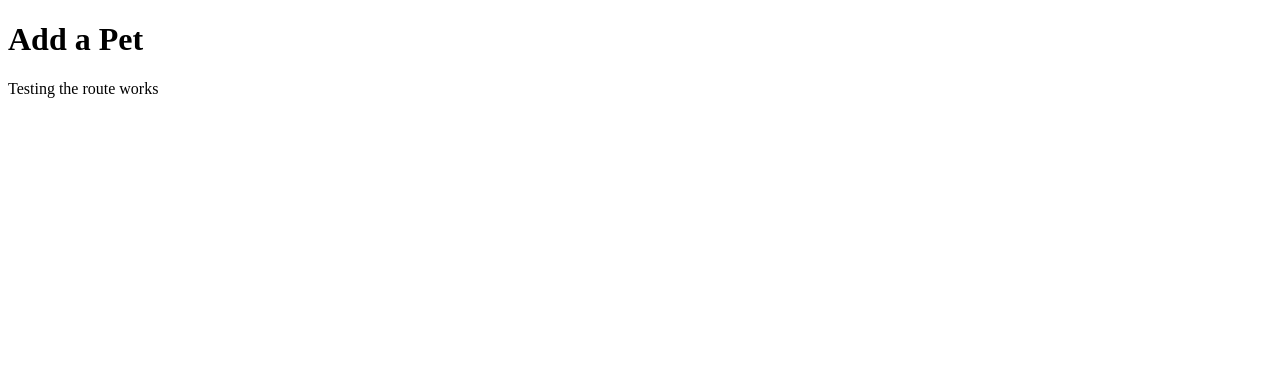
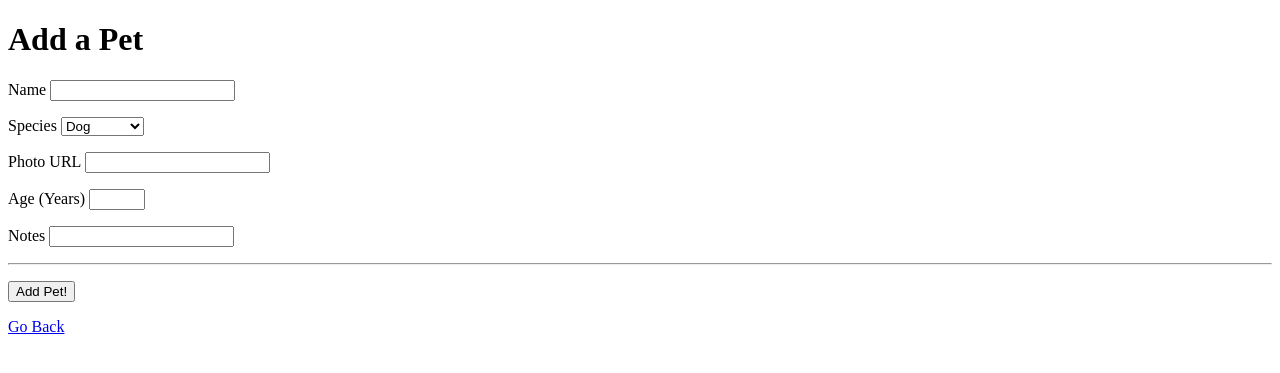
Before and after one commit to tim3t/adoption_agency, a Flask app: page /add in a window 1280 px wide. Shown: the top 373 px of the page. Run offline with Flask 2, Linux system fonts and the light colour scheme.

Commit message:
Added form and updated model and routes

```diff
--- a/app.py
+++ b/app.py
@@ -1,6 +1,7 @@
 from flask import Flask, render_template, redirect
 from flask_debugtoolbar import DebugToolbarExtension
 from models import db, connect_db, Pet
+from forms import AddPetForm
 
 app = Flask(__name__)
 
@@ -20,8 +21,21 @@ def show_home_page():
     pets = Pet.query.all()
     return render_template('pets.html', pets=pets)
 
-@app.route('/add')
+@app.route('/add', methods=["GET", "POST"])
 def show_add_form():
-    """Display for to add a new pet to the adopt_db"""
+    """Display and handle form to add a new pet to the adopt_db"""
+    form = AddPetForm()
 
-    return render_template('add.html')
+    if form.validate_on_submit():
+        name = form.name.data
+        species = form.species.data
+        photo_url = form.photo_url.data
+        age = form.age.data
+        notes = form.notes.data
+
+        new_pet = Pet(name=name, species=species, photo_url=photo_url, age=age, notes=notes)
+        db.session.add(new_pet)
+        db.session.commit()
+        return redirect('/')
+    else:
+        return render_template('add.html', form=form)
--- /dev/null
+++ b/forms.py
@@ -0,0 +1,12 @@
+from flask_wtf import FlaskForm
+from wtforms import StringField, SelectField, IntegerField
+from wtforms.validators import InputRequired, Optional, NumberRange, URL
+
+class AddPetForm(FlaskForm):
+    """Form for adding a new pet to the db"""
+
+    name = StringField("Name", validators=[InputRequired()])
+    species = SelectField("Species", choices=[('dog', 'Dog'), ('cat', 'Cat'), ('prc', 'Porcupine')], validators=[InputRequired()])
+    photo_url = StringField("Photo URL", validators=[Optional(), URL()])
+    age = IntegerField("Age (Years)", validators=[InputRequired(), NumberRange(min=0, max=30, message="Age must be between 0 and 30 years")])
+    notes = StringField("Notes", validators=[Optional()])
--- a/models.py
+++ b/models.py
@@ -14,7 +14,7 @@ class Pet(db.Model):
     id = db.Column(db.Integer, autoincrement=True, primary_key=True)
     name = db.Column(db.Text, nullable=False)
     species = db.Column(db.Text, nullable=False)
-    photo_url = db.Column(db.Text)
+    photo_url = db.Column(db.Text, default='https://media.istockphoto.com/vectors/bird-cat-dog-vector-id476479065?k=20&m=476479065&s=612x612&w=0&h=hdOI2ncJa0E5xBBzCQsx8ip8haZo2gVAs6_lnETuhu8=')
     age = db.Column(db.Integer)
     notes = db.Column(db.Text)
     available = db.Column(db.Boolean, nullable=False, default=True)
--- a/templates/add.html
+++ b/templates/add.html
@@ -8,6 +8,16 @@
 </head>
 <body>
     <h1>Add a Pet</h1>
-    <p>Testing the route works</p>
+    <form method="POST">
+    {{ form.hidden_tag() }}
+    {% for field in form if field.widget.input_type != 'hidden' %}
+    <p>{{field.label}}
+    {{field}} {% for err in field.errors %} {{ err }} </p>
+    {% endfor %}
+    {% endfor %}
+    <hr>
+    <p><button>Add Pet!</button></p>
+    <a href="/">Go Back</a>
+    </form>
 </body>
 </html>
--- a/templates/pets.html
+++ b/templates/pets.html
@@ -11,7 +11,7 @@
     <h1 class = "display-4">Adopt Me!</h1>
         <ul>
             {% for pet in pets %}
-            <img src="{{pet.photo_url}}">
+            <img src="{{pet.photo_url}}" width="300">
             {% if pet.available == True %}
                 <p>{{pet.name}} is <b>Available</b>!</p>
             {% else %}
```
